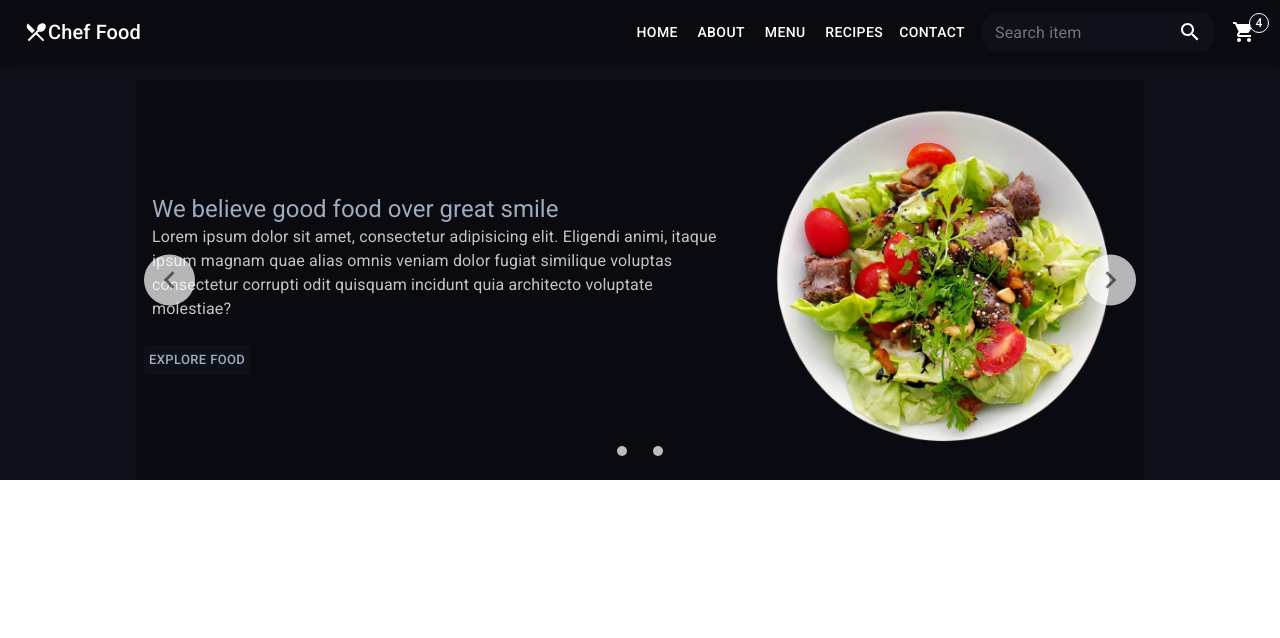
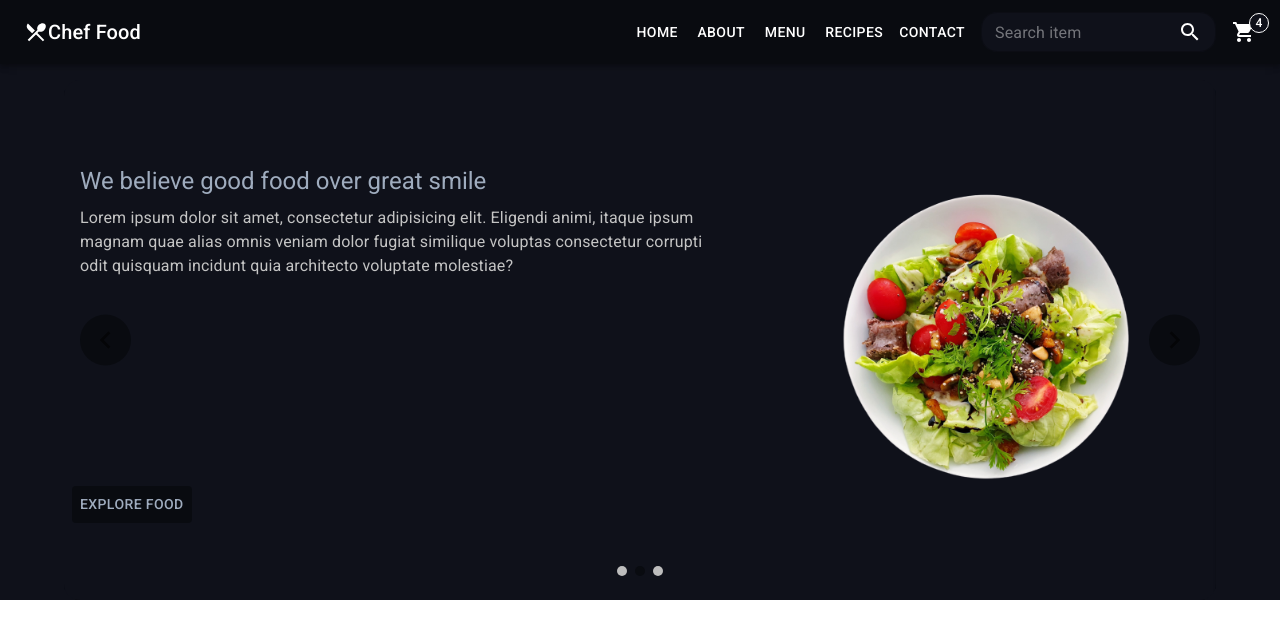
Before and after one commit to aleroses/chef-food, a React (Vite) app: page / in a window 1280 px wide. Shown: the top 638 px of the page. Built offline with nearby package versions, Linux system fonts and the light colour scheme.

Commit message:
update sliders

```diff
--- /dev/null
+++ b/src/components/hero-slider/ChevronIcon.jsx
@@ -0,0 +1,53 @@
+import { IconButton } from "@mui/material";
+import {
+  ChevronLeft as ChevronLeftIcon,
+  ChevronRight as ChevronRightIcon,
+} from "@mui/icons-material";
+
+import { sliderData } from "../../assets/fake-data/slider";
+
+export const ChevronIcon = ({
+  action,
+  position,
+  play,
+  index,
+}) => {
+  const nextSlide = () => {
+    index((prev) =>
+      prev === sliderData.length - 1 ? 0 : prev + 1
+    );
+  };
+
+  const prevSlide = () => {
+    index((prev) =>
+      prev === 0 ? sliderData.length - 1 : prev - 1
+    );
+  };
+
+  return (
+    <IconButton
+      onClick={action === "prev" ? prevSlide : nextSlide}
+      onMouseEnter={() => play(false)}
+      onMouseLeave={() => play(true)}
+      sx={{
+        position: "absolute",
+        ...position,
+        top: "50%",
+        transform: "translateY(-50%)",
+        zIndex: 1,
+        bgcolor: "primary.main",
+        // bgcolor: "rgba(255, 255, 255, 0.7)",
+        "&:hover": {
+          bgcolor: "rgba(30, 29, 29, 0.7)",
+        },
+        // opacity: "0.5",
+      }}
+    >
+      {action === "prev" ? (
+        <ChevronLeftIcon fontSize="large" />
+      ) : (
+        <ChevronRightIcon fontSize="large" />
+      )}
+    </IconButton>
+  );
+};
--- a/src/components/hero-slider/HeroSlider.jsx
+++ b/src/components/hero-slider/HeroSlider.jsx
@@ -6,15 +6,11 @@ import {
   CardActions,
   CardContent,
   CardMedia,
-  IconButton,
   Typography,
 } from "@mui/material";
-import {
-  ChevronLeft as ChevronLeftIcon,
-  ChevronRight as ChevronRightIcon,
-} from "@mui/icons-material";
 
 import { sliderData } from "../../assets/fake-data/slider";
+import { ChevronIcon } from "./ChevronIcon";
 
 export const HeroSlider = () => {
   const [currentIndex, setCurrentIndex] = useState(0);
@@ -32,18 +28,6 @@ export const HeroSlider = () => {
     return () => clearInterval(interval);
   }, [autoPlay]);
 
-  const nextSlide = () => {
-    setCurrentIndex((prev) =>
-      prev === sliderData.length - 1 ? 0 : prev + 1
-    );
-  };
-
-  const prevSlide = () => {
-    setCurrentIndex((prev) =>
-      prev === 0 ? sliderData.length - 1 : prev - 1
-    );
-  };
-
   const goToSlide = (index) => {
     setCurrentIndex(index);
   };
@@ -52,77 +36,102 @@ export const HeroSlider = () => {
     <Box
       sx={{
         position: "relative",
-        width: "80%",
-        // height: "100%",
+        width: "90vw",
+        height: "65vh",
         display: "grid",
         justifySelf: "center",
 
-        gap: 2,
+        overflow: "hidden",
         mt: 2,
-        overflow: "hidden",
+        // bgcolor: "red",
+        borderRadius: "1rem",
       }}
     >
       <Box
         sx={{
+          width: `${sliderData.length * 100}%`,
+          // height: "100%",
           display: "flex",
+          transform: `translateX(-${
+            (currentIndex * 100) / sliderData.length
+          }%)`,
           transition: "transform 0.9s ease-out",
-          transform: `translateX(-${
-            currentIndex * 100
-          }%)`,
-          // width: `${sliderData.length * 100}%`,
         }}
       >
         {sliderData.map((item) => (
           <Box
-            key={item.id}
+            key={item.title}
             sx={{
-              width: "100%",
+              width: `${100 / sliderData.length}%`,
+              height: "100%",
+              // bgcolor: "yellow",
+
               flexShrink: 0,
-              px: 1,
             }}
           >
             <Card
               sx={{
+                width: "100%",
+                height: "100%",
+                // aspectRatio: 16 / 9,
                 display: "flex",
-                alignItems: "center",
-                bgcolor: "primary.main",
-                height: { xs: "auto", md: 400 },
+                bgcolor: "secondary.main",
                 flexDirection: {
                   xs: "column",
                   md: "row",
                 },
-                // gap: 2,
               }}
             >
               <Box
                 sx={{
+                  width: "100%",
+                  height: "100%",
                   display: "flex",
+                  justifyContent: "space-evenly",
                   flexDirection: "column",
-                  width: { xs: "100%", md: "60%" },
+                  // gap: 2,
+                  // p: 0,
+                  // m: 0,
                 }}
               >
-                <CardContent sx={{ flex: "1 0 auto" }}>
+                <CardContent
+                  sx={{
+                    width: "100%",
+                    height: "auto",
+                    minHeight: "50%",
+                    // flex: "1 0 auto",
+                    p: [0, 2, 2],
+                    // bgcolor: "red",
+                  }}
+                >
                   <Typography
                     variant="h5"
+                    gutterBottom
                     sx={{
                       color: "text.secondary",
                     }}
                   >
                     {item.title}
                   </Typography>
-                  <Typography component="p">
+                  <Typography
+                    component="p"
+                    sx={{
+                      pr: 1,
+                    }}
+                  >
                     {item.desc}
                   </Typography>
                 </CardContent>
                 <CardActions>
                   <Button
-                    size="small"
+                    size="medium"
                     sx={{
-                      bgcolor: "secondary.main",
+                      bgcolor: "primary.main",
                       color: "text.secondary",
                       "&:hover": {
                         bgcolor: "secondary.dark",
                       },
+                      // p: 1,
                     }}
                   >
                     Explore Food
@@ -135,13 +144,14 @@ export const HeroSlider = () => {
                 alt={item.title}
                 sx={{
                   width: {
-                    xs: "70%",
-                    sm: "60%",
                     md: "40%",
-                    lg: "40%",
                   },
-                  // width: { xs: "100%", md: "40%" },
-                  height: { xs: 200, md: "100%" },
+                  display: {
+                    xs: "none",
+                    md: "flex",
+                  },
+
+                  alignSelf: "center",
                   objectFit: "cover",
                 }}
               />
@@ -150,43 +160,18 @@ export const HeroSlider = () => {
         ))}
       </Box>
 
-      <IconButton
-        onClick={prevSlide}
-        onMouseEnter={() => setAutoPlay(false)}
-        onMouseLeave={() => setAutoPlay(true)}
-        sx={{
-          position: "absolute",
-          left: 16,
-          top: "50%",
-          transform: "translateY(-50%)",
-          zIndex: 1,
-          bgcolor: "rgba(255, 255, 255, 0.7)",
-          "&:hover": {
-            bgcolor: "rgba(255, 255, 255, 0.9)",
-          },
-        }}
-      >
-        <ChevronLeftIcon fontSize="large" />
-      </IconButton>
-
-      <IconButton
-        onClick={nextSlide}
-        onMouseEnter={() => setAutoPlay(false)}
-        onMouseLeave={() => setAutoPlay(true)}
-        sx={{
-          position: "absolute",
-          right: 16,
-          top: "50%",
-          transform: "translateY(-50%)",
-          zIndex: 1,
-          bgcolor: "rgba(255, 255, 255, 0.7)",
-          "&:hover": {
-            bgcolor: "rgba(255, 255, 255, 0.9)",
-          },
-        }}
-      >
-        <ChevronRightIcon fontSize="large" />
-      </IconButton>
+      <ChevronIcon
+        action="prev"
+        position={{ left: 16 }}
+        play={setAutoPlay}
+        index={setCurrentIndex}
+      />
+      <ChevronIcon
+        action="next"
+        position={{ right: 16 }}
+        play={setAutoPlay}
+        index={setCurrentIndex}
+      />
 
       <Box
         sx={{
@@ -208,8 +193,7 @@ export const HeroSlider = () => {
               borderRadius: "50%",
               bgcolor:
                 currentIndex === index
-                  ? // ? theme.palette.primary.main
-                    "primary.main"
+                  ? "primary.main"
                   : "grey.400",
               cursor: "pointer",
             }}
```
